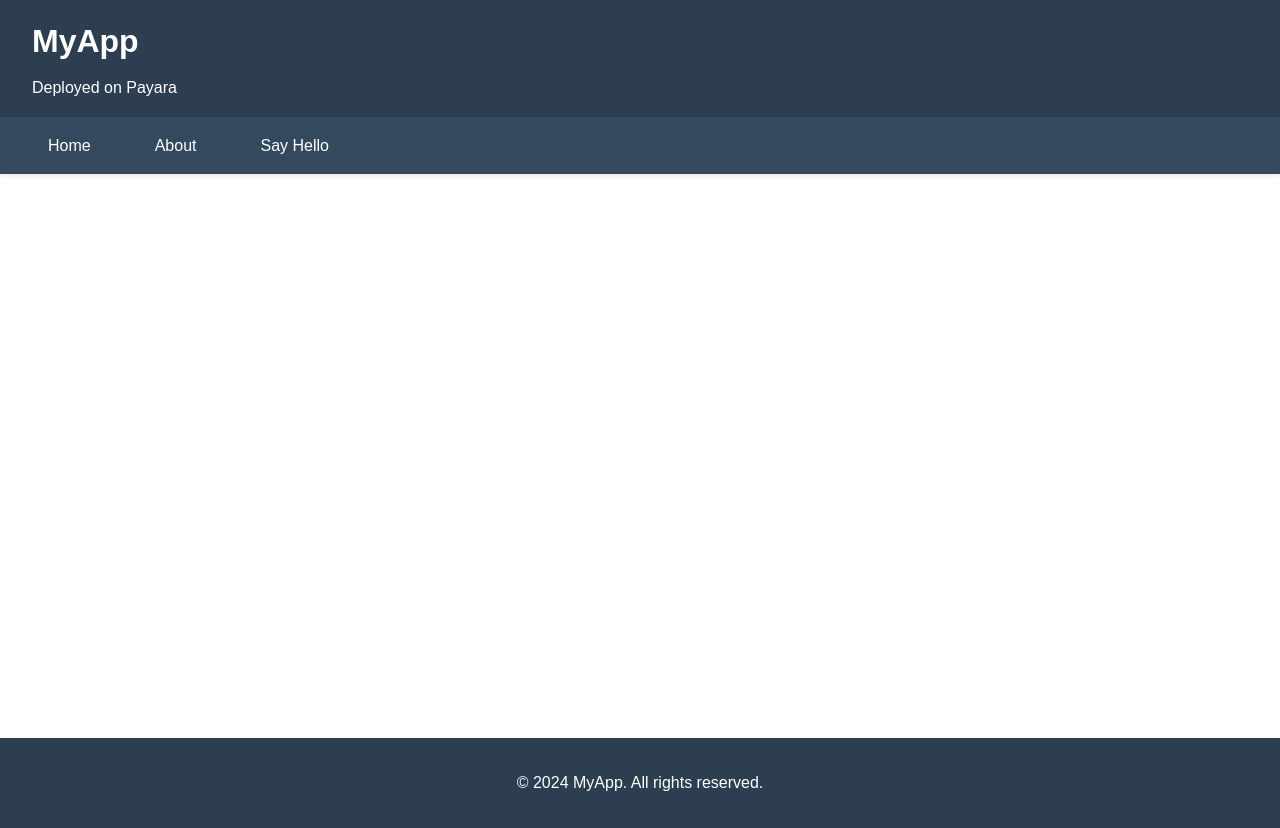
After one commit to co1inco/IFM_Programieren4, a Java web app: template Webanwendungen/demo/src/main/webapp/WEB-INF/layout/main.jsp in a window 1280 px wide. The commit adds this page. Run offline with Tomcat 11, a stand-in JSP engine, Linux system fonts and the light colour scheme; the template is opened without the code that fills it, so the values that code supplies are empty.

Commit message:
Added LayoutController

```diff
--- /dev/null
+++ b/Webanwendungen/demo/src/main/webapp/WEB-INF/layout/main.jsp
@@ -0,0 +1,98 @@
+<%@ page contentType="text/html;charset=UTF-8" language="java" %>
+<!DOCTYPE html>
+<html>
+<head>
+    <meta charset="UTF-8">
+    <meta name="viewport" content="width=device-width, initial-scale=1.0">
+    <title>MyApp</title>
+    <style>
+        * {
+            margin: 0;
+            padding: 0;
+            box-sizing: border-box;
+        }
+
+        body {
+            font-family: Arial, sans-serif;
+            line-height: 1.6;
+            color: #333;
+        }
+
+        header {
+            background-color: #2c3e50;
+            color: white;
+            padding: 1rem 2rem;
+            box-shadow: 0 2px 4px rgba(0, 0, 0, 0.1);
+        }
+
+        header h1 {
+            margin-bottom: 0.5rem;
+        }
+
+        nav {
+            background-color: #34495e;
+            padding: 1rem 2rem;
+            box-shadow: 0 2px 4px rgba(0, 0, 0, 0.1);
+        }
+
+        nav ul {
+            list-style: none;
+            display: flex;
+            gap: 2rem;
+        }
+
+        nav a {
+            color: white;
+            text-decoration: none;
+            padding: 0.5rem 1rem;
+            border-radius: 4px;
+            transition: background-color 0.3s;
+        }
+
+        nav a:hover {
+            background-color: #2c3e50;
+        }
+
+        .container {
+            max-width: 1200px;
+            margin: 2rem auto;
+            padding: 0 2rem;
+            min-height: calc(100vh - 300px);
+        }
+
+        footer {
+            background-color: #2c3e50;
+            color: white;
+            text-align: center;
+            padding: 2rem;
+            margin-top: 2rem;
+        }
+    </style>
+</head>
+<body>
+    <!-- Header -->
+    <header>
+        <h1>MyApp</h1>
+        <p>Deployed on Payara</p>
+    </header>
+
+    <!-- Navigation -->
+    <nav>
+        <ul>
+            <li><a href="${pageContext.request.contextPath}/">Home</a></li>
+            <li><a href="${pageContext.request.contextPath}/about">About</a></li>
+            <li><a href="${pageContext.request.contextPath}/hello">Say Hello</a></li>
+        </ul>
+    </nav>
+
+    <!-- Main Content -->
+    <main class="container">
+        <jsp:include page="${requestScope.page}" />
+    </main>
+
+    <!-- Footer -->
+    <footer>
+        <p>&copy; 2024 MyApp. All rights reserved.</p>
+    </footer>
+</body>
+</html>
--- /dev/null
+++ b/Webanwendungen/demo/src/main/webapp/WEB-INF/pages/about.jsp
@@ -0,0 +1,4 @@
+<%@ page contentType="text/html;charset=UTF-8" language="java" %>
+<h2>About</h2>
+<p>This page demonstrates the shared layout system.</p>
+<p>All pages are wrapped with the same header, navigation, and footer.</p>
--- /dev/null
+++ b/Webanwendungen/demo/src/main/webapp/WEB-INF/pages/hello.jsp
@@ -0,0 +1,4 @@
+<%@ page contentType="text/html;charset=UTF-8" language="java" %>
+<h2>Hello World</h2>
+<p>Hello from Payara!</p>
+<p>This page is also wrapped with the shared layout system.</p>
--- /dev/null
+++ b/Webanwendungen/demo/src/main/webapp/WEB-INF/pages/index.jsp
@@ -0,0 +1,4 @@
+<%@ page contentType="text/html;charset=UTF-8" language="java" %>
+<h2>Welcome to MyApp</h2>
+<p>This is the home page. The layout and navigation are shared across all pages.</p>
+<p>Navigate using the menu above to explore the application.</p>
--- a/Webanwendungen/demo/src/main/webapp/index.jsp
+++ b/Webanwendungen/demo/src/main/webapp/index.jsp
@@ -7,7 +7,7 @@
 
 <body>
     <h1>MyApp deployed on Payara</h1>
-    <h2>Hello world asd ddd</h2>
+    <h2>Hello world asd</h2>
     <p><a href="hello">Say hello</a></p>
 </body>
 
```
Also changed, not shown: Webanwendungen/demo/src/main/java/com/example/LayoutController.java (added, +38 -0 lines), Webanwendungen/demo/src/main/webapp/WEB-INF/web.xml (+12 -3 lines).
